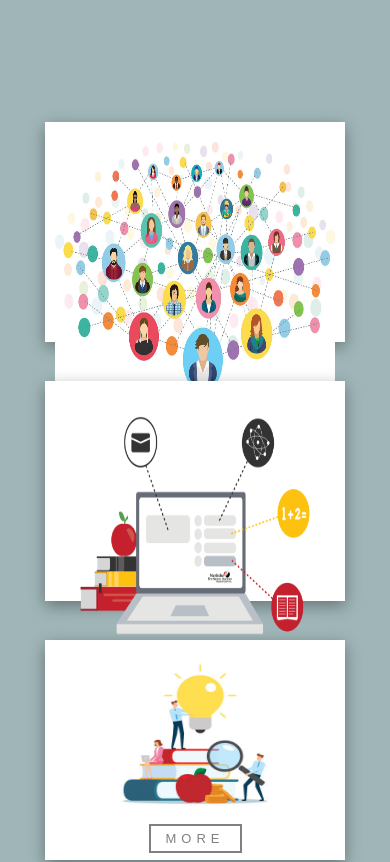
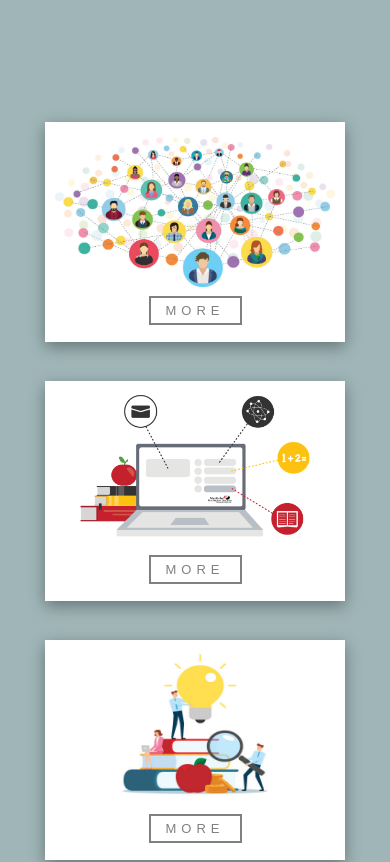
Before and after one commit to DavidAn830/Portfolio, a React (Create React App) app: page / in a window 390 px wide. Shown: the part 2100-2962 px from the top of the page. Built offline with nearby package versions, Linux system fonts and the light colour scheme.

Commit message:
mobile img height fixezd

```diff
--- a/src/Components/Portfolio/Portfolio.css
+++ b/src/Components/Portfolio/Portfolio.css
@@ -95,6 +95,23 @@
     margin-bottom: 0;
   }
 
+  .project-card .tns-pic {
+    height: 150px;
+    margin-top: 15px;
+    margin-bottom: 5px;
+  }
+
+  .project-card .education-pic {
+    height: 150px;
+    margin-bottom: 0;
+    margin-top: 10px;
+    margin-bottom: 10px;
+  }
+
+  .project-card .gizmos-pic {
+    margin-top: 0;
+  }
+
   .more-btn {
     margin-top: 0;
     font-size: small;
--- a/src/Components/Portfolio/Portfolio.js
+++ b/src/Components/Portfolio/Portfolio.js
@@ -54,7 +54,7 @@ const Portfolio = () => {
           </button>
         </div>
         <div className="project-card">
-          <img src={gizmos} alt="gizmos project pic" />
+          <img className="gizmos-pic" src={gizmos} alt="gizmos project pic" />
           <button className="more-btn" onClick={handleGizmosOpen}>
             MORE
           </button>
```
